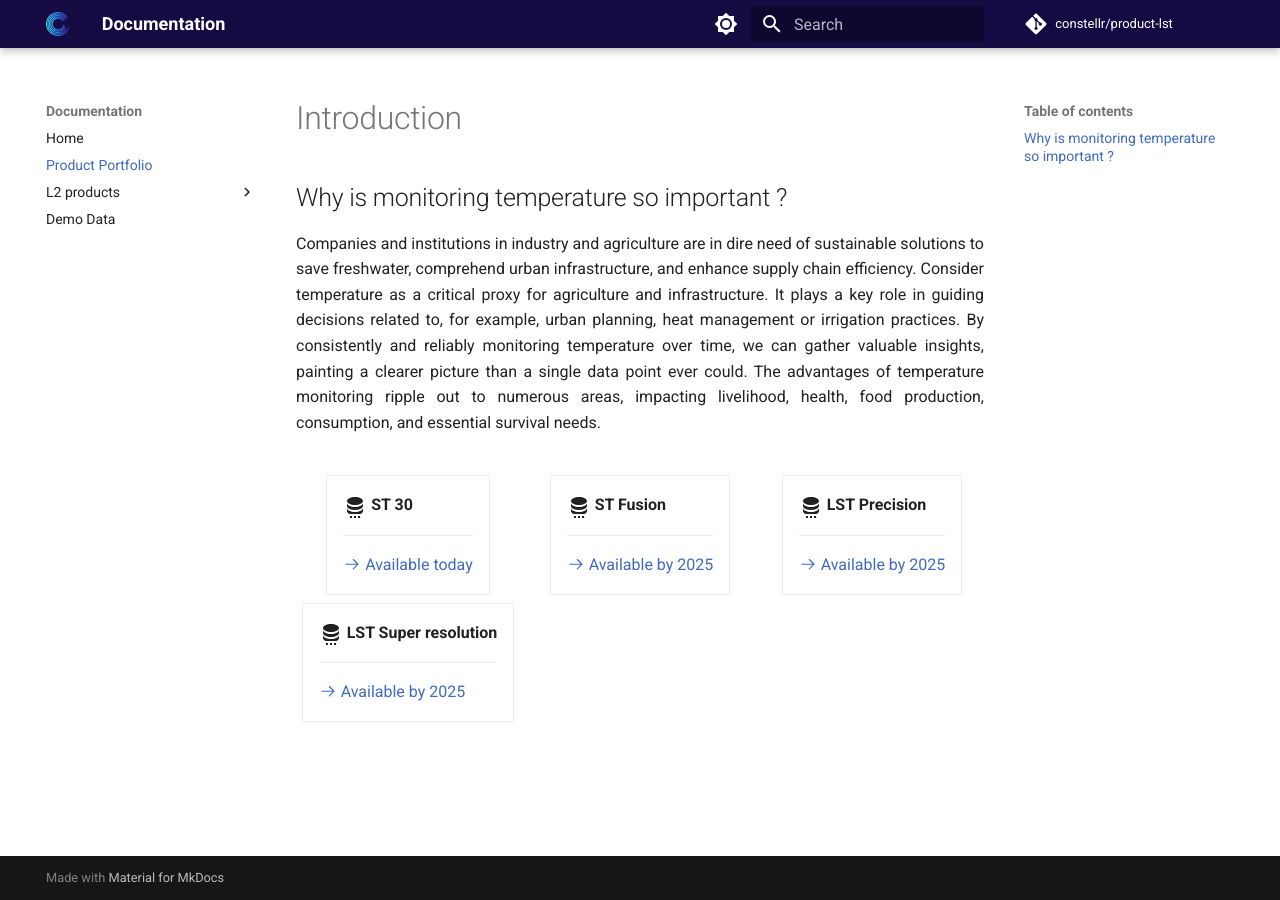
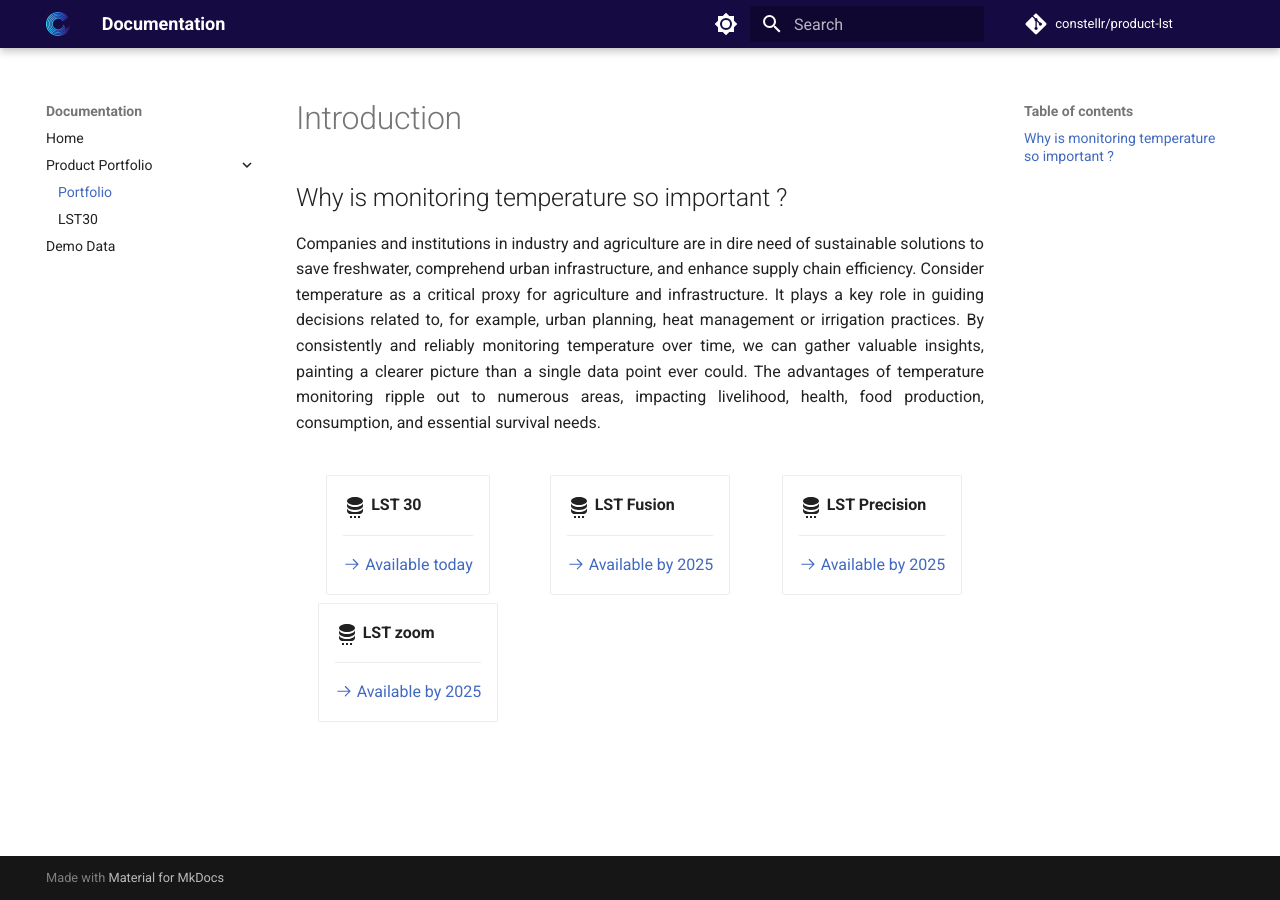
Before and after one commit to constellr/product-lst, an MkDocs documentation site: the page built from docs/portfolio.md, in a window 1280 px wide. Built offline with MkDocs 1.6.1 and Material for MkDocs 9.7.7, drawn with Linux system fonts in a browser that asks for light colours; comment, search, counter and statistics services are not loaded; the version menu is left out.

Commit message:
portfolio and naming convention updates

```diff
--- a/docs/portfolio.md
+++ b/docs/portfolio.md
@@ -6,13 +6,13 @@ Consider temperature as a critical proxy for agriculture and infrastructure. It
 
 <div class="grid cards" markdown>
 
--   :material-database-settings:{ .lg .middle } __ST 30__
+-   :material-database-settings:{ .lg .middle } __LST 30__
 
     ---
 
     [:octicons-arrow-right-24: Available today](lst.md)
 
--   :material-database-settings:{ .lg .middle } __ST Fusion__
+-   :material-database-settings:{ .lg .middle } __LST Fusion__
 
     ---
 
@@ -25,7 +25,7 @@ Consider temperature as a critical proxy for agriculture and infrastructure. It
 
     [:octicons-arrow-right-24: Available by 2025](#)
 
--   :material-database-settings:{ .lg .middle } __LST Super resolution__
+-   :material-database-settings:{ .lg .middle } __LST zoom__
 
     ---
 
--- a/mkdocs.yml
+++ b/mkdocs.yml
@@ -9,8 +9,8 @@ repo_name: constellr/product-lst
 edit_uri: https://github.com/constellr/product-lst/tree/main/docs/
 nav:
   - Home: index.md
-  - Product Portfolio: portfolio.md
-  - L2 products:
+  - Product Portfolio:
+    - Portfolio: portfolio.md
     - LST30: lst.md
   - Demo Data: demo.md
 
```
